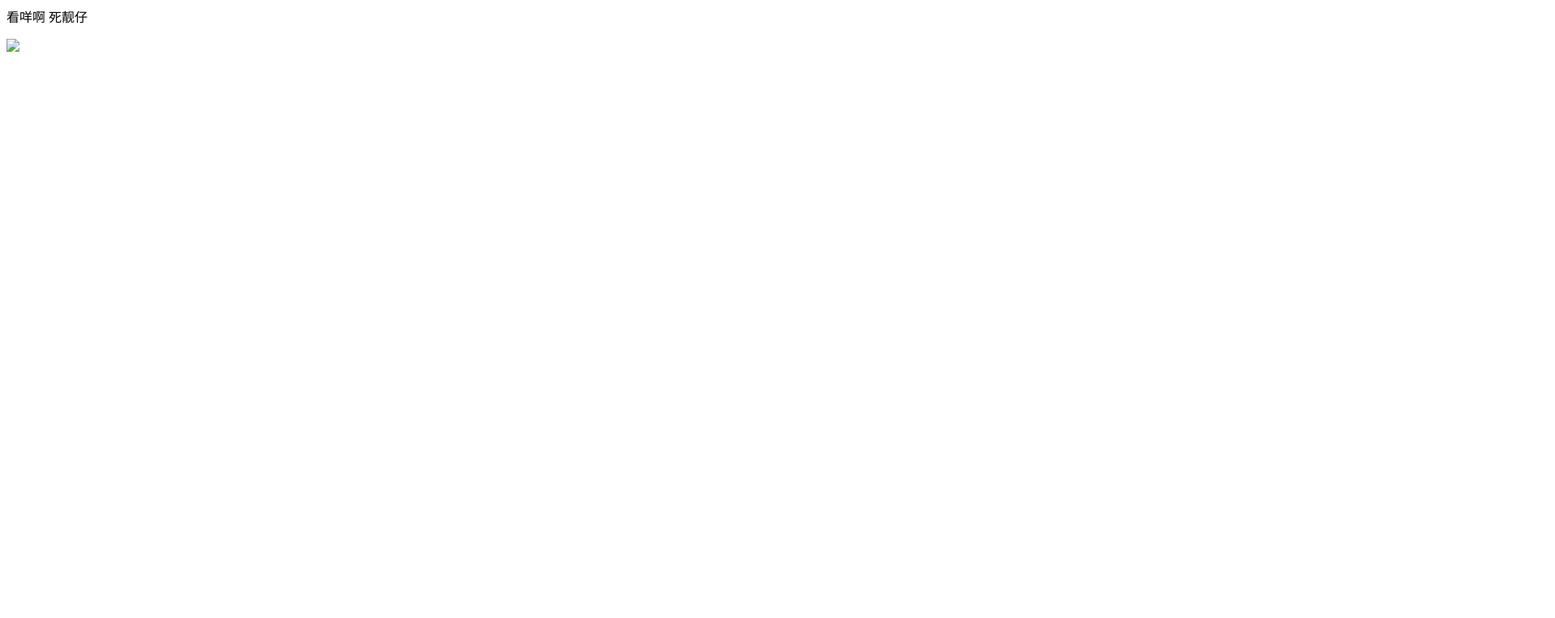
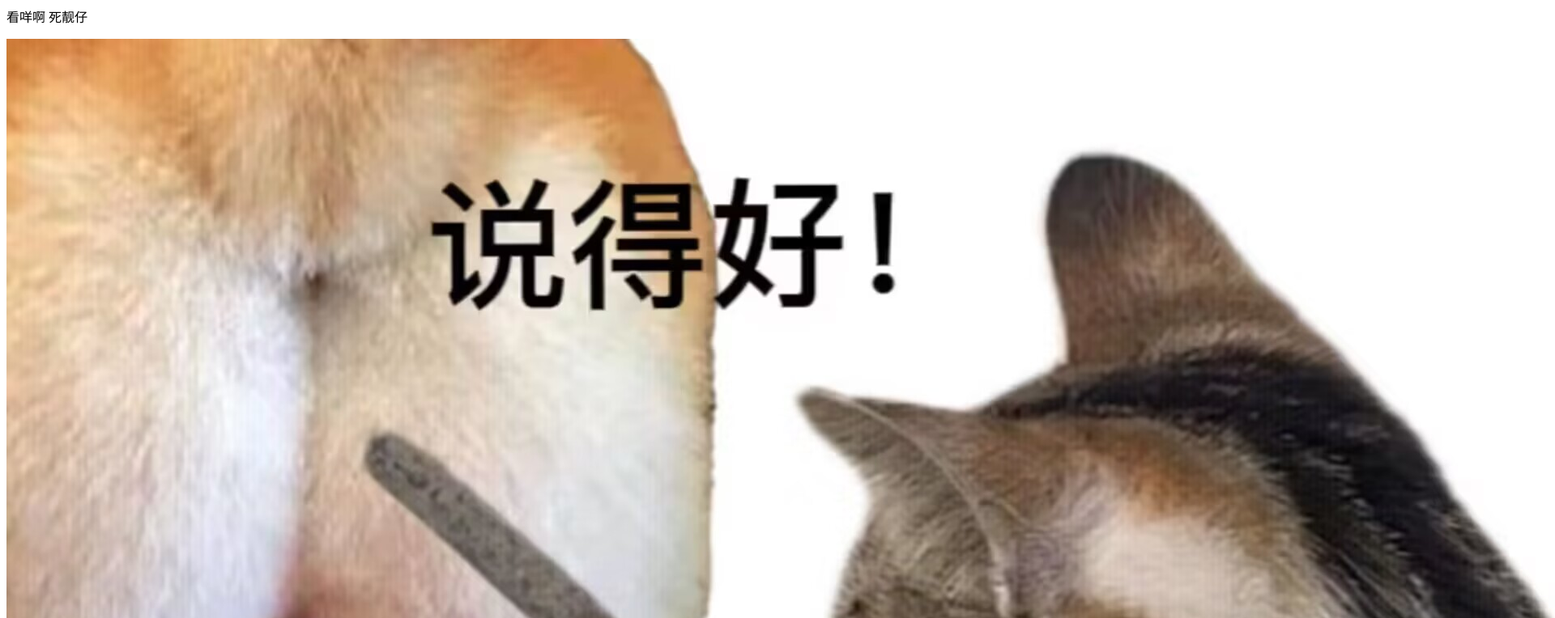
Before and after one commit to chencew/chencew.github.io, a plain HTML site: page index.html in a window 1280 px wide. Shown: the top 764 px of the page at 81% size, 1920 px wide, since content can reach past the window. Drawn offline with Linux system fonts and the light colour scheme.

Commit message:
Update index.html

```diff
--- a/index.html
+++ b/index.html
@@ -1,2 +1,2 @@
 <p>看咩啊 死靓仔</p>
-<img src="2311.jpg">
+<img src="2133.jpg">
```
